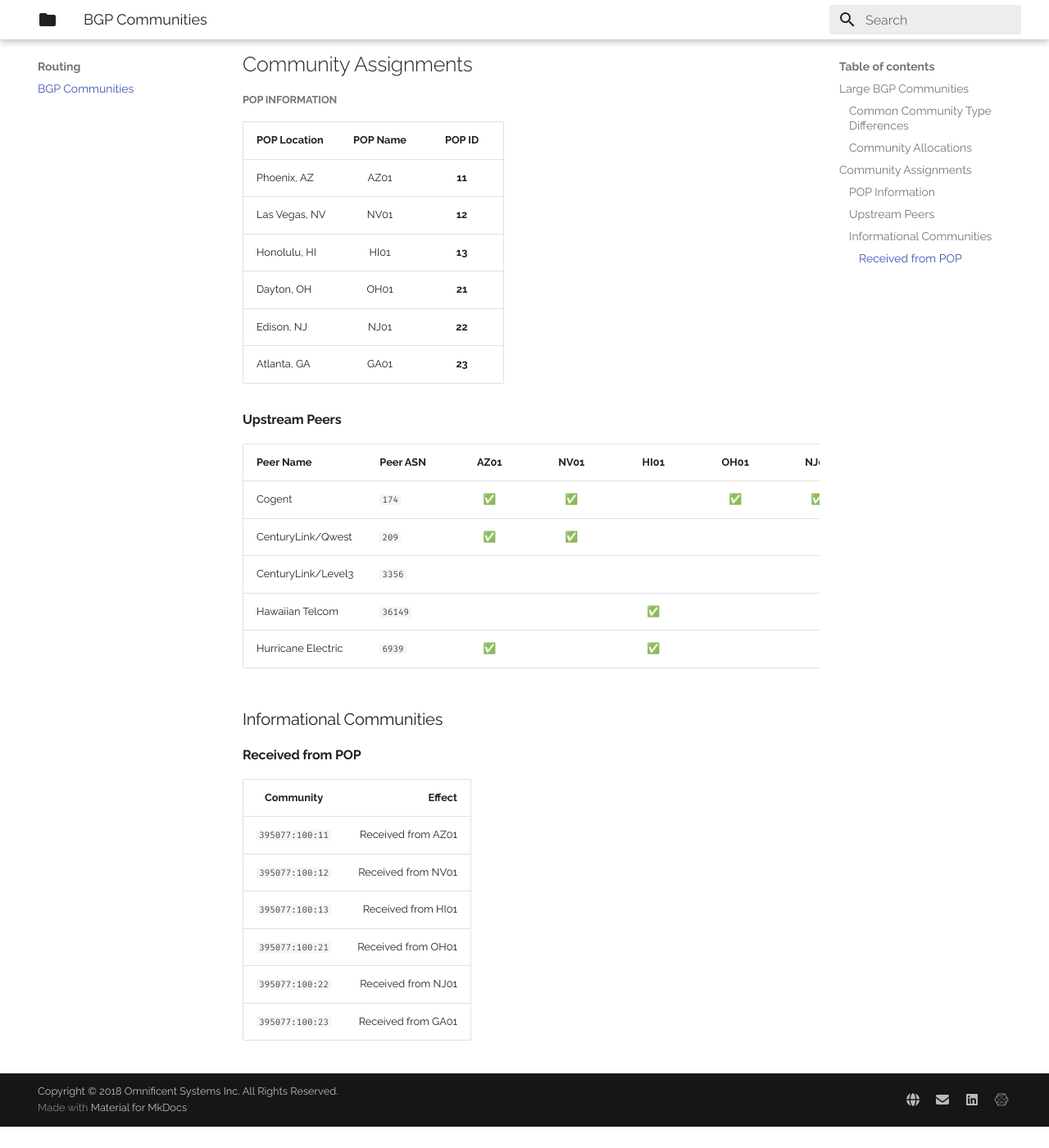
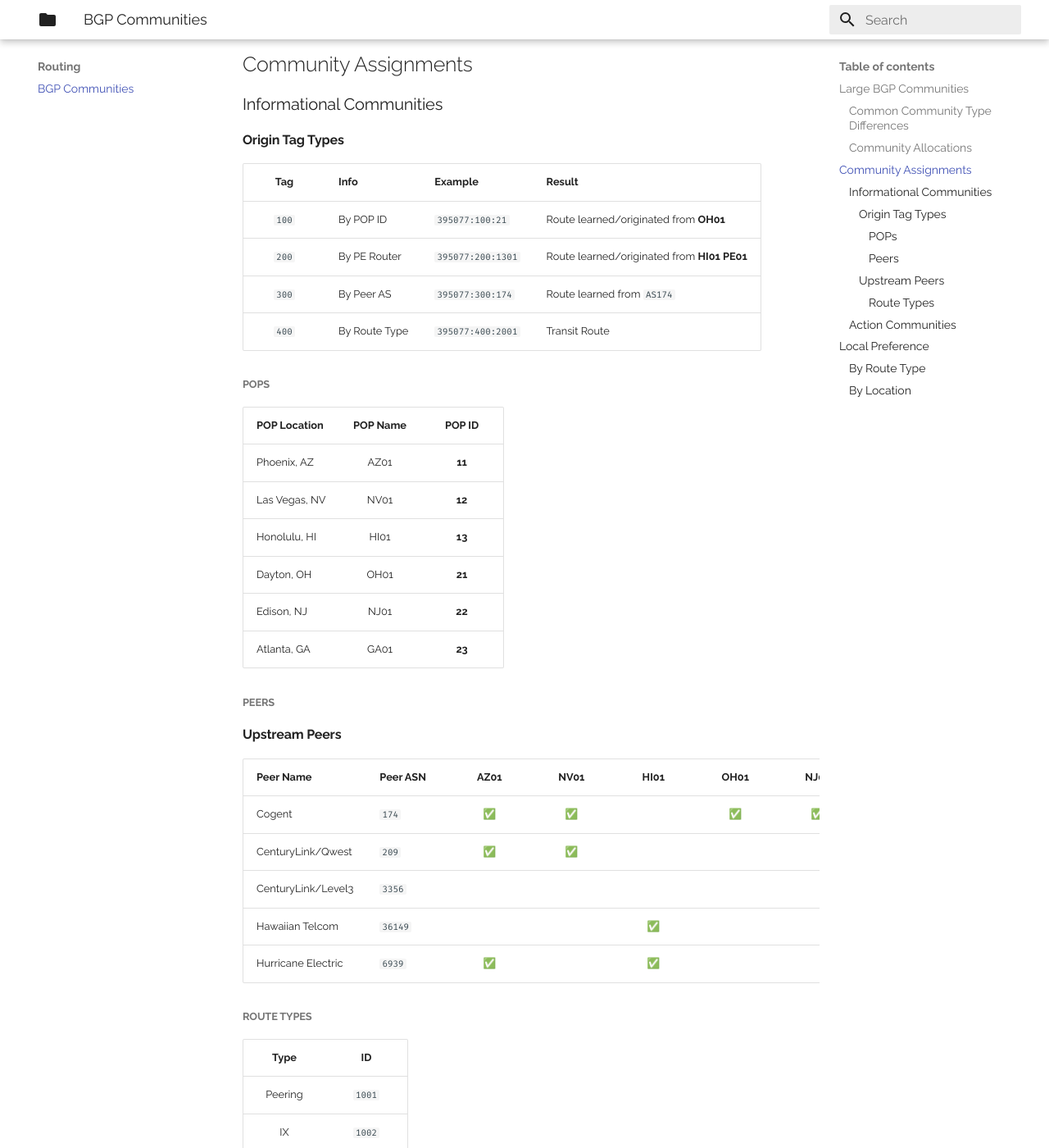
Before and after one commit to omnificentsystems/oscloud-docs, an MkDocs documentation site: the page built from docs/Routing/BGP Community Structure.md, in a window 1280 px wide and 1400 px high, scrolled down 1795 px. Shown: the whole window at 82% size. Built offline with MkDocs 1.6.1 and Material for MkDocs 9.7.7, drawn with Linux system fonts in a browser that asks for light colours; before the commit the page ends 3169 px from its top, so only the background shows below that; some of the changed text lies outside the part shown.

Commit message:
more large community info

```diff
--- a/docs/Routing/BGP Community Structure.md
+++ b/docs/Routing/BGP Community Structure.md
@@ -66,7 +66,18 @@ The Omnificent Systems community structure is allocated into the following bucke
 
 ## Community Assignments
 
-##### POP Information
+### Informational Communities
+
+#### Origin Tag Types
+
+|  Tag  |  Info         | Example              | Result                                                            |
+|:------:|:--------|:-----------------|:-----------------------------------------|
+| `100` | By POP ID | `395077:100:21` | Route learned/originated from **OH01** |
+| `200` | By PE Router   | `395077:200:1301` | Route learned/originated from **HI01 PE01** |
+| `300` | By Peer AS   | `395077:300:174` | Route learned from `AS174` |
+| `400` | By Route Type   | `395077:400:2001` | Transit Route |
+
+##### POPs
 
 | POP Location  | POP Name | POP ID |
 |:--            |   :--:   |  :--:  |
@@ -76,6 +87,8 @@ The Omnificent Systems community structure is allocated into the following bucke
 | Dayton, OH    | OH01     | **21** |
 | Edison, NJ    | NJ01     | **22** |
 | Atlanta, GA   | GA01     | **23** |
+
+##### Peers
 
 #### Upstream Peers
 
@@ -87,15 +100,26 @@ The Omnificent Systems community structure is allocated into the following bucke
 | Hawaiian Telcom    | `36149`  |      |      |  ✅  |      |      |      |
 | Hurricane Electric | `6939`   |  ✅  |      |  ✅  |      |      |      |
 
-### Informational Communities
+##### Route Types
 
-#### Received from POP
+| Type | ID             |
+|:-------:|:-------:|
+| Peering | `1001` |
+| IX           | `1002` |
+| Transit   | `2001` |
+| Customer | `3001` |
 
-| Community       | Effect                 |
-|:---------------:| ----------------------:|
-| `395077:100:11` | Received from AZ01     |
-| `395077:100:12` | Received from NV01     |
-| `395077:100:13` | Received from HI01     |
-| `395077:100:21` | Received from OH01     |
-| `395077:100:22` | Received from NJ01     |
-| `395077:100:23` | Received from GA01     |
+### Action Communities
+
+## Local Preference
+
+### By Route Type
+
+| Route Type | `AS395077` LocalPref |
+|:------------|:-----------------------|
+| Customer    | `140` |
+| Peer             | `80` |
+| IX                  | `60` |
+| Transit         | `40` |
+
+### By Location
```
